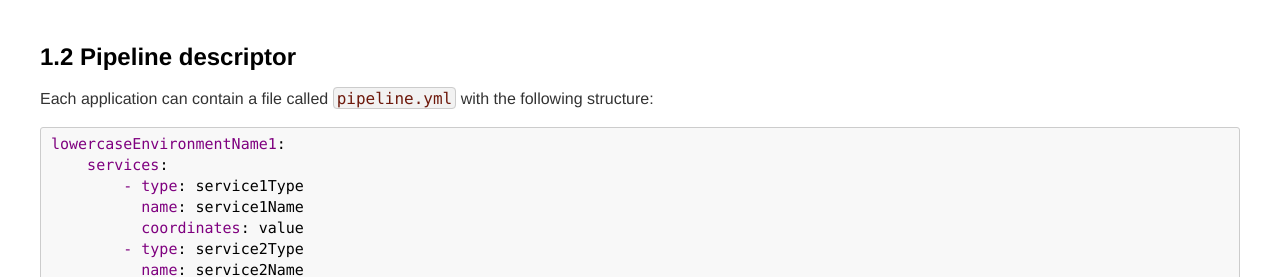
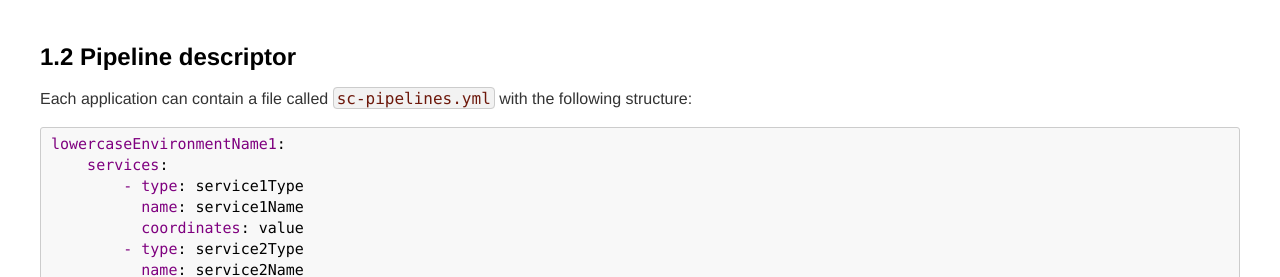
Before and after one commit to spring-attic/spring-cloud-pipelines, a Jekyll site: the page docs/multi/multi__the_opinionated_pipeline.html, which Jekyll copies as it is, in a window 1280 px wide and 900 px high, scrolled down 1391 px. Shown: the part 171-448 px from the top of the window. Built offline with Jekyll 4.4.1, drawn with Linux system fonts in a browser that asks for light colours.

Commit message:
Changed the pipeline.yml to sc-pipelines.yml
fixes #76

```diff
--- a/README.adoc
+++ b/README.adoc
@@ -87,7 +87,7 @@ that needs to be installed on a CI server worker for the build to pass
 
 === Pipeline descriptor
 
-Each application can contain a file called `pipeline.yml` with the following structure:
+Each application can contain a file called `sc-pipelines.yml` with the following structure:
 
 [source,yaml]
 ----
--- a/docs-sources/src/main/asciidoc/DOCS.adoc
+++ b/docs-sources/src/main/asciidoc/DOCS.adoc
@@ -82,7 +82,7 @@ that needs to be installed on a CI server worker for the build to pass
 
 === Pipeline descriptor
 
-Each application can contain a file called `pipeline.yml` with the following structure:
+Each application can contain a file called `sc-pipelines.yml` with the following structure:
 
 [source,yaml]
 ----
--- a/docs/multi/multi__the_opinionated_pipeline.html
+++ b/docs/multi/multi__the_opinionated_pipeline.html
@@ -14,7 +14,7 @@ that needs to be installed on a CI server worker for the build to pass</p><pre c
     wget \
     unzip \
     python \
-    jq</pre></div><div class="section"><div class="titlepage"><div><div><h2 class="title" style="clear: both"><a name="_pipeline_descriptor" href="#_pipeline_descriptor"></a>1.2&nbsp;Pipeline descriptor</h2></div></div></div><p>Each application can contain a file called <code class="literal">pipeline.yml</code> with the following structure:</p><pre class="programlisting"><span xmlns:d="http://docbook.org/ns/docbook" class="hl-attribute">lowercaseEnvironmentName1</span>:
+    jq</pre></div><div class="section"><div class="titlepage"><div><div><h2 class="title" style="clear: both"><a name="_pipeline_descriptor" href="#_pipeline_descriptor"></a>1.2&nbsp;Pipeline descriptor</h2></div></div></div><p>Each application can contain a file called <code class="literal">sc-pipelines.yml</code> with the following structure:</p><pre class="programlisting"><span xmlns:d="http://docbook.org/ns/docbook" class="hl-attribute">lowercaseEnvironmentName1</span>:
 <span xmlns:d="http://docbook.org/ns/docbook" class="hl-attribute">    services</span>:
 <span xmlns:d="http://docbook.org/ns/docbook" class="hl-attribute">        - type</span>: service1Type
 <span xmlns:d="http://docbook.org/ns/docbook" class="hl-attribute">          name</span>: service1Name
--- a/docs/single/spring-cloud-pipelines.html
+++ b/docs/single/spring-cloud-pipelines.html
@@ -18,7 +18,7 @@ that needs to be installed on a CI server worker for the build to pass</p><pre c
     wget \
     unzip \
     python \
-    jq</pre></div><div class="section"><div class="titlepage"><div><div><h2 class="title" style="clear: both"><a name="_pipeline_descriptor" href="#_pipeline_descriptor"></a>1.2&nbsp;Pipeline descriptor</h2></div></div></div><p>Each application can contain a file called <code class="literal">pipeline.yml</code> with the following structure:</p><pre class="programlisting"><span xmlns:d="http://docbook.org/ns/docbook" class="hl-attribute">lowercaseEnvironmentName1</span>:
+    jq</pre></div><div class="section"><div class="titlepage"><div><div><h2 class="title" style="clear: both"><a name="_pipeline_descriptor" href="#_pipeline_descriptor"></a>1.2&nbsp;Pipeline descriptor</h2></div></div></div><p>Each application can contain a file called <code class="literal">sc-pipelines.yml</code> with the following structure:</p><pre class="programlisting"><span xmlns:d="http://docbook.org/ns/docbook" class="hl-attribute">lowercaseEnvironmentName1</span>:
 <span xmlns:d="http://docbook.org/ns/docbook" class="hl-attribute">    services</span>:
 <span xmlns:d="http://docbook.org/ns/docbook" class="hl-attribute">        - type</span>: service1Type
 <span xmlns:d="http://docbook.org/ns/docbook" class="hl-attribute">          name</span>: service1Name
```
Also changed, not shown: common/src/test/bats/fixtures/sc-pipelines.yml (renamed from common/src/test/bats/fixtures/pipeline.yml), 2 other files.
